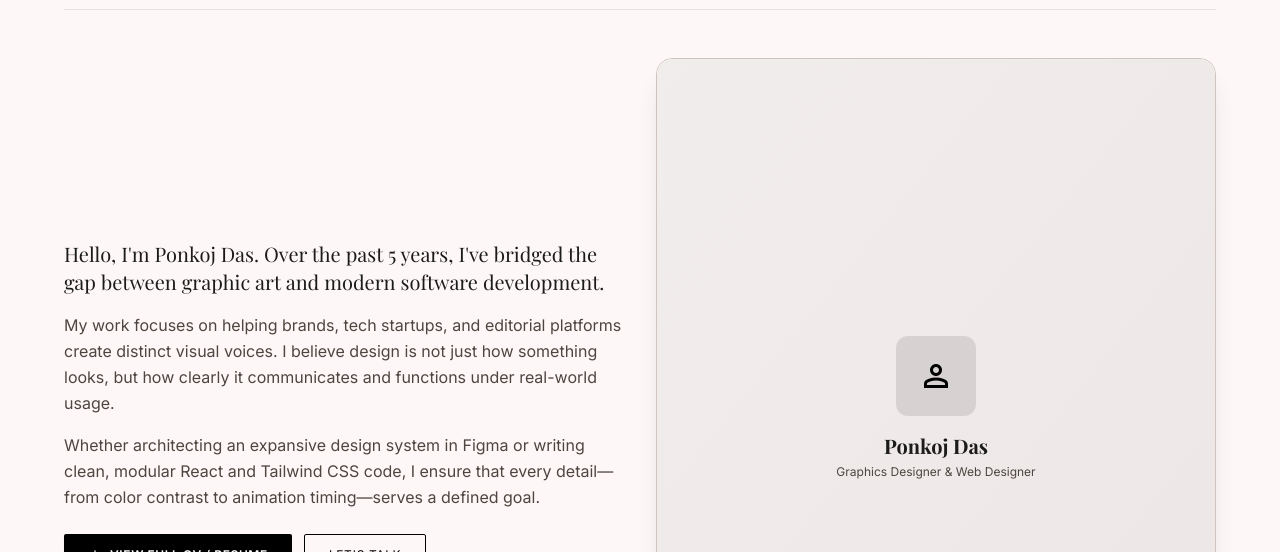
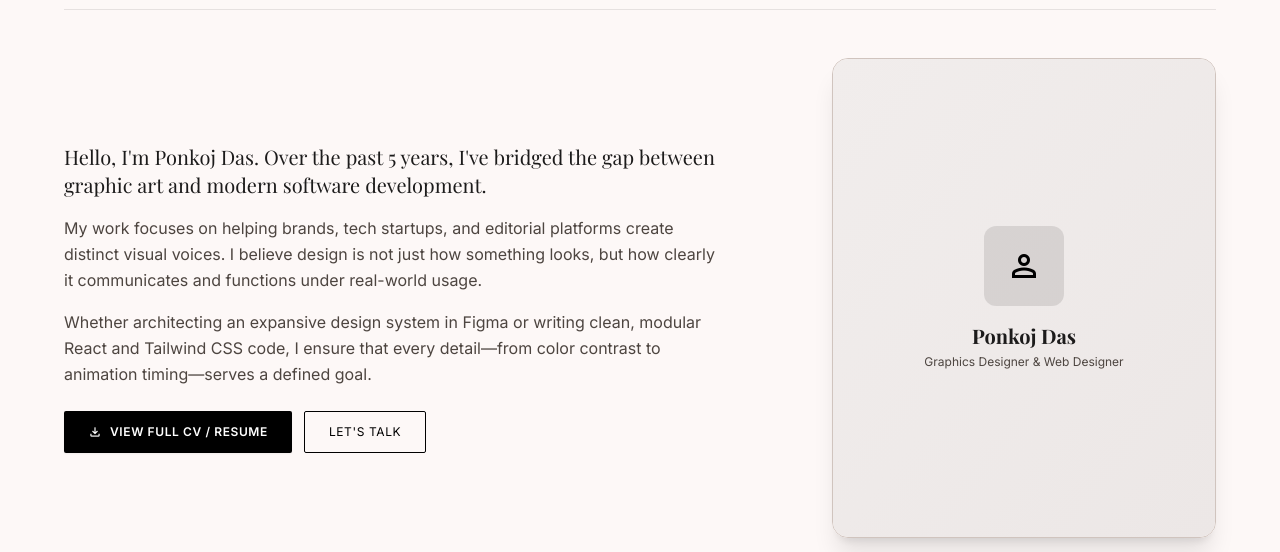
Before and after one commit to Ponkoj-Designer/protfolio, a React (Vite) app: page /about in a window 1280 px wide. Shown: the part 248-800 px from the top of the page. Built offline with nearby package versions, Linux system fonts and the light colour scheme; no server answers; a web font is replaced by a local one.

Commit message:
Website updated

```diff
--- a/data/db.json
+++ b/data/db.json
@@ -1,7 +1,7 @@
 {
   "personalInfo": {
     "name": "Ponkoj Das",
-    "title": "Senior Graphics & Motion Designer — 2026-08-14T07:24:20.654Z",
+    "title": "Senior Graphics & Motion Designer — 2026-08-14T07:30:27.977Z",
     "tagline": "Crafting Editorial Experiences with Production Excellence",
     "bio": "I am Ponkoj Das, a passionate Graphics Designer & Web Designer focused on creating intentional, editorial, and premium digital solutions that elevate brands. With over 5 years of industry experience, I combine strategic visual design with clean modern web development.",
     "location": "Dhaka, Bangladesh (Available Worldwide)",
--- a/src/pages/AboutPage.jsx
+++ b/src/pages/AboutPage.jsx
@@ -42,8 +42,8 @@ export const AboutPage = () => {
       </div>
 
       {/* Main Bio Grid */}
-      <div className="grid grid-cols-1 lg:grid-cols-12 gap-8 items-center">
-        <div className="lg:col-span-6 space-y-4 text-on-surface-variant dark:text-stone-300 font-body-lg text-base leading-relaxed">
+      <div className="grid grid-cols-1 lg:grid-cols-12 gap-8 lg:gap-12 items-center">
+        <div className="lg:col-span-7 space-y-4 text-on-surface-variant dark:text-stone-300 font-body-lg text-base leading-relaxed">
           <p className="text-lg md:text-xl font-headline-sm text-on-surface dark:text-white">
             Hello, I'm Ponkoj Das. Over the past 5 years, I've bridged the gap between graphic art and modern software development.
           </p>
@@ -71,8 +71,8 @@ export const AboutPage = () => {
         </div>
 
         {/* Studio Photo */}
-        <div className="lg:col-span-6 relative">
-          <div className="relative aspect-[4/5] max-w-md mx-auto lg:max-w-none rounded-2xl overflow-hidden group shadow-xl border border-outline-variant dark:border-white/20">
+        <div className="lg:col-span-5 flex justify-center lg:justify-end">
+          <div className="relative aspect-[4/5] w-full max-w-sm rounded-2xl overflow-hidden group shadow-xl border border-outline-variant dark:border-white/20">
             {(personalInfo.aboutImage || personalInfo.heroImage) ? (
               <img
                 src={personalInfo.aboutImage || personalInfo.heroImage}
```
